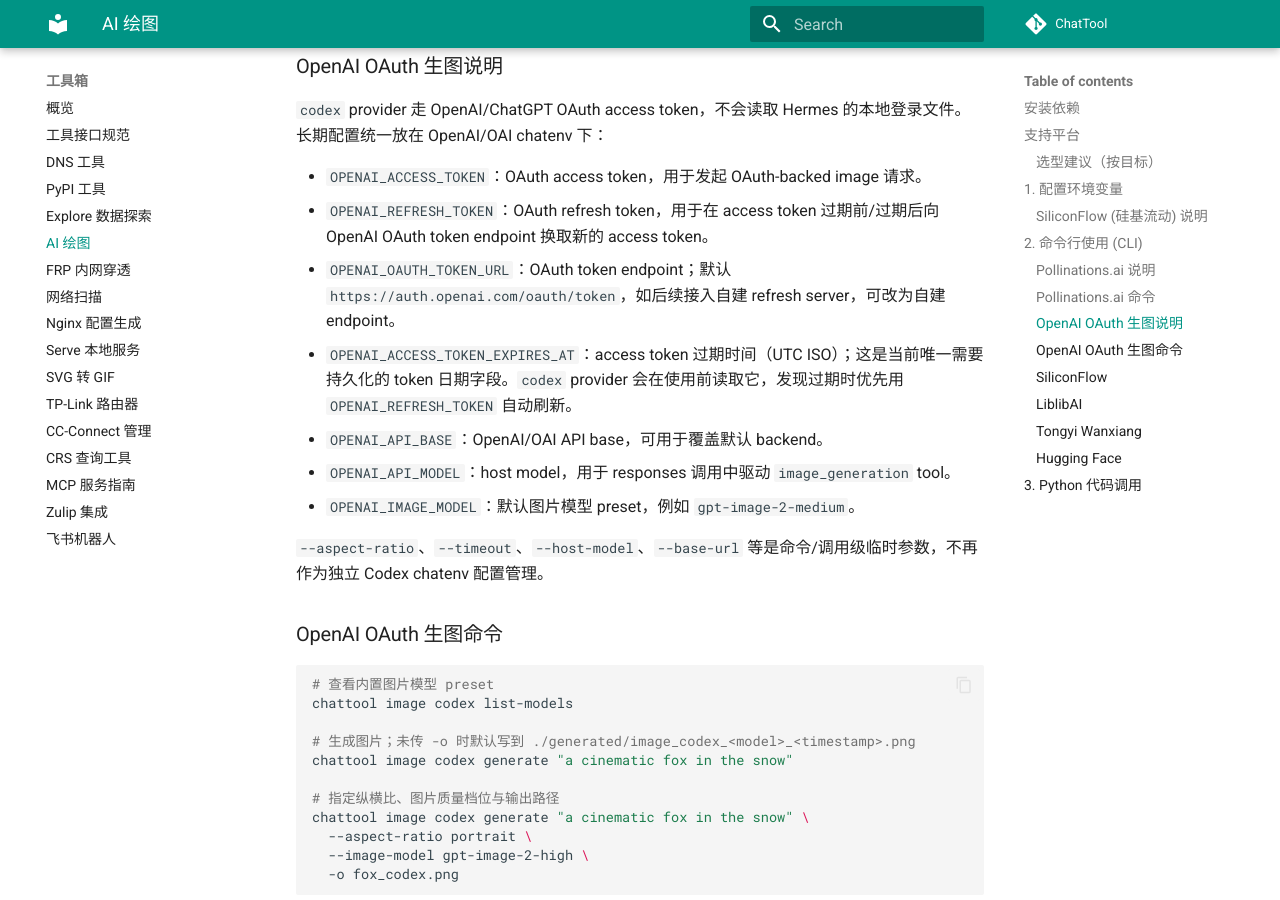
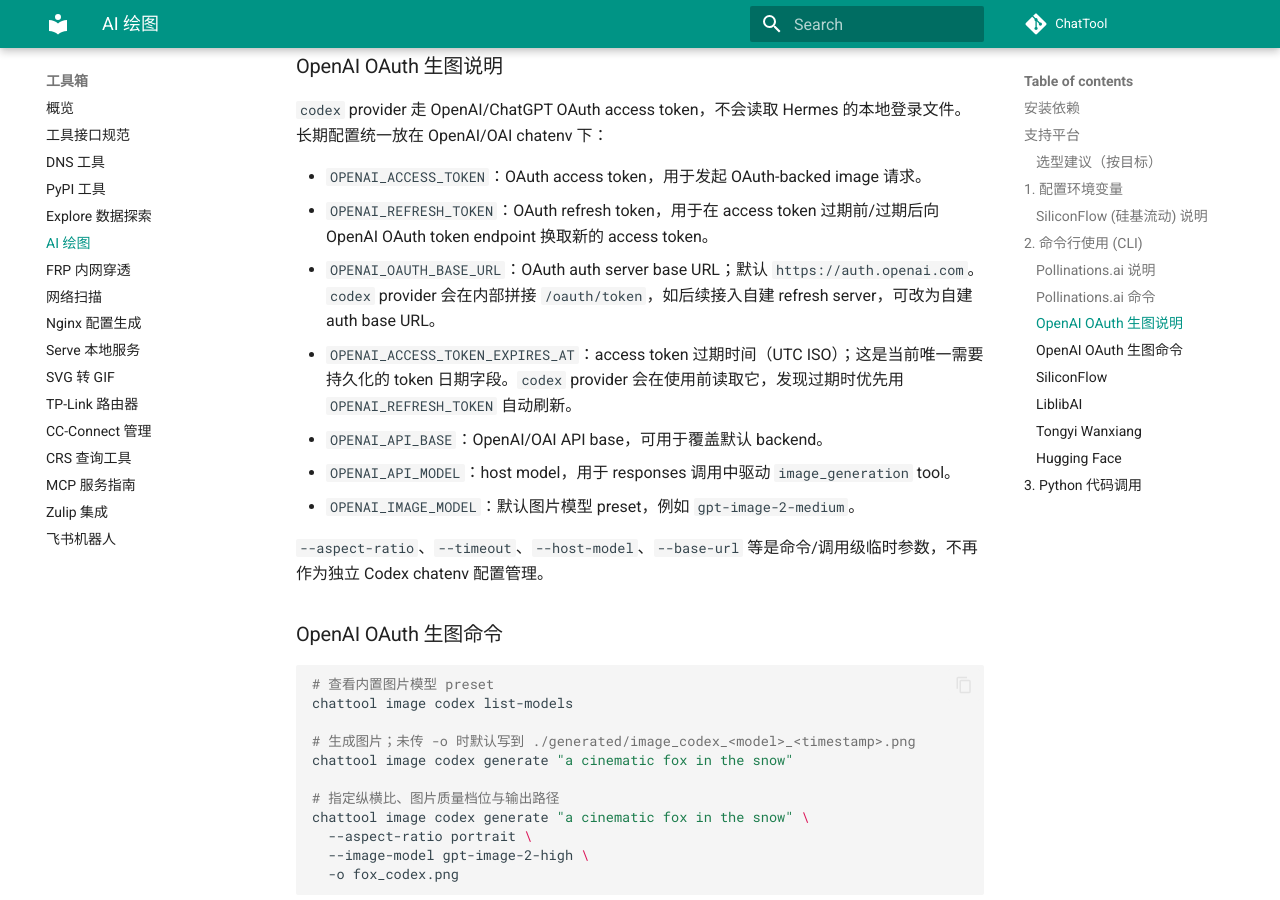
Before and after one commit to cubenlp/ChatTool, an MkDocs documentation site: the page built from docs/tools/image.md, in a window 1280 px wide and 900 px high, scrolled down 2378 px. Built offline with MkDocs 1.6.1 and Material for MkDocs 9.7.7, drawn with Linux system fonts in a browser that asks for light colours; comment, search, counter and statistics services are not loaded; the version menu is left out; some of the changed text lies outside the part shown.

Commit message:
fix: use openai oauth base url config

```diff
--- a/docs/tools/image.md
+++ b/docs/tools/image.md
@@ -17,7 +17,7 @@
 | **LiblibAI** | `liblib` | `LIBLIB_ACCESS_KEY`, `LIBLIB_SECRET_KEY` | [Liblib API](https://liblibai.feishu.cn/wiki/UAMVw67NcifQHukf8fpccgS5n6d) |
 | **Pollinations.ai** | `pollinations` | `POLLINATIONS_API_KEY`, `POLLINATIONS_MODEL_ID`(可选) | [Pollinations API](https://enter.pollinations.ai/api/docs) |
 | **SiliconFlow** | `siliconflow` | `SILICONFLOW_API_KEY`, `SILICONFLOW_MODEL_ID` | [SiliconFlow API](https://docs.siliconflow.cn/) |
-| **OpenAI OAuth 生图** | `codex` | `OPENAI_ACCESS_TOKEN`、`OPENAI_REFRESH_TOKEN`；可选 `OPENAI_OAUTH_TOKEN_URL`、`OPENAI_ACCESS_TOKEN_EXPIRES_AT`、`OPENAI_API_BASE`、`OPENAI_API_MODEL`、`OPENAI_IMAGE_MODEL` | OpenAI/ChatGPT OAuth `responses` + `gpt-image-2` 桥接 |
+| **OpenAI OAuth 生图** | `codex` | `OPENAI_ACCESS_TOKEN`、`OPENAI_REFRESH_TOKEN`；可选 `OPENAI_OAUTH_BASE_URL`、`OPENAI_ACCESS_TOKEN_EXPIRES_AT`、`OPENAI_API_BASE`、`OPENAI_API_MODEL`、`OPENAI_IMAGE_MODEL` | OpenAI/ChatGPT OAuth `responses` + `gpt-image-2` 桥接 |
 
 ### 选型建议（按目标）
 
@@ -82,7 +82,7 @@
 
 *   `OPENAI_ACCESS_TOKEN`：OAuth access token，用于发起 OAuth-backed image 请求。
 *   `OPENAI_REFRESH_TOKEN`：OAuth refresh token，用于在 access token 过期前/过期后向 OpenAI OAuth token endpoint 换取新的 access token。
-*   `OPENAI_OAUTH_TOKEN_URL`：OAuth token endpoint；默认 `https://auth.openai.com/oauth/token`，如后续接入自建 refresh server，可改为自建 endpoint。
+*   `OPENAI_OAUTH_BASE_URL`：OAuth auth server base URL；默认 `https://auth.openai.com`。`codex` provider 会在内部拼接 `/oauth/token`，如后续接入自建 refresh server，可改为自建 auth base URL。
 *   `OPENAI_ACCESS_TOKEN_EXPIRES_AT`：access token 过期时间（UTC ISO）；这是当前唯一需要持久化的 token 日期字段。`codex` provider 会在使用前读取它，发现过期时优先用 `OPENAI_REFRESH_TOKEN` 自动刷新。
 *   `OPENAI_API_BASE`：OpenAI/OAI API base，可用于覆盖默认 backend。
 *   `OPENAI_API_MODEL`：host model，用于 responses 调用中驱动 `image_generation` tool。
```
Also changed, not shown: CHANGELOG.md (+1 -1 lines), docs/configuration.md (+1 -1 lines), 5 other files.
